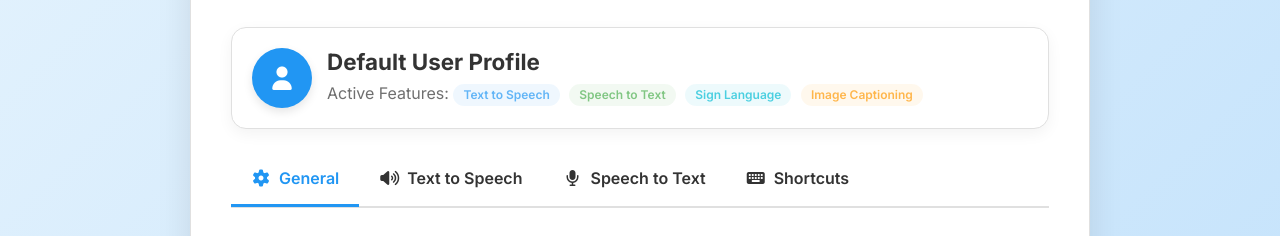
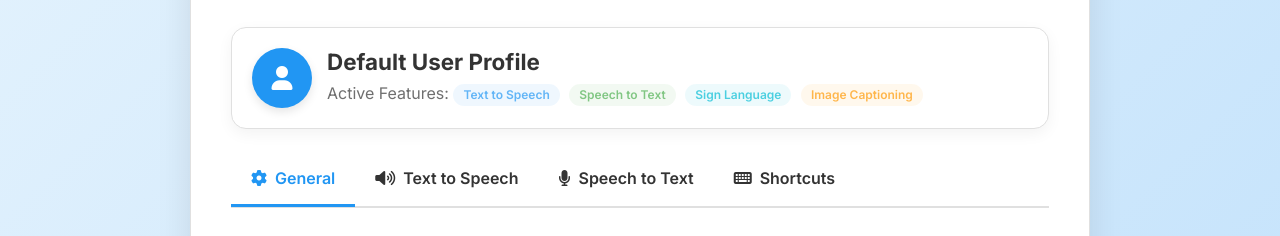
Before and after one commit to AhmedHeshamSakr/TEAN-Mate, a browser extension: page 6-settings/options.html in a window 1280 px wide. Shown: the part 152-388 px from the top of the page. Drawn offline with nearby package versions, Linux system fonts and the light colour scheme; files that its build step writes are made by us from their sources.

Commit message:
fix icons in options page

```diff
--- a/6-settings/options.html
+++ b/6-settings/options.html
@@ -5,7 +5,7 @@
     <meta name="viewport" content="width=device-width, initial-scale=1.0">
     <title>TEAN Mate Settings</title>
     <link rel="stylesheet" href="bootstrap.min.css">
-    <link rel="stylesheet" href="all.min.css">
+    <link rel="stylesheet" href="https://cdnjs.cloudflare.com/ajax/libs/font-awesome/6.0.0-beta3/css/all.min.css">
     <link href="https://fonts.googleapis.com/css2?family=Inter:wght@300;400;600;700&display=swap" rel="stylesheet">
     <link rel="stylesheet" href="options.css">
 </head>
```
